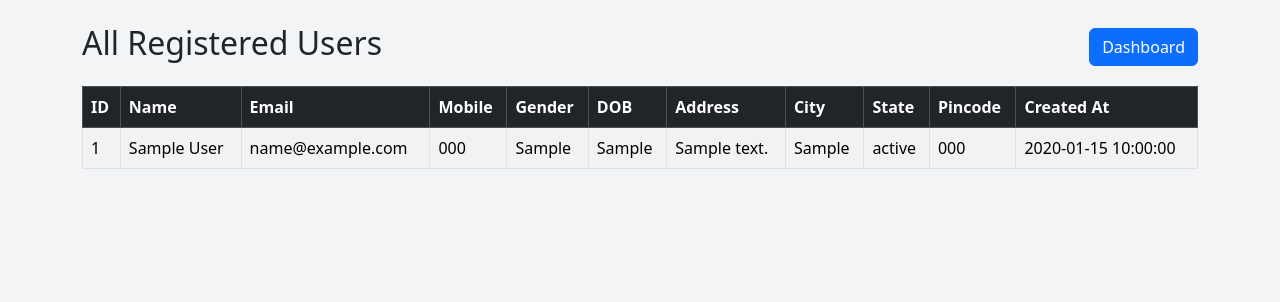
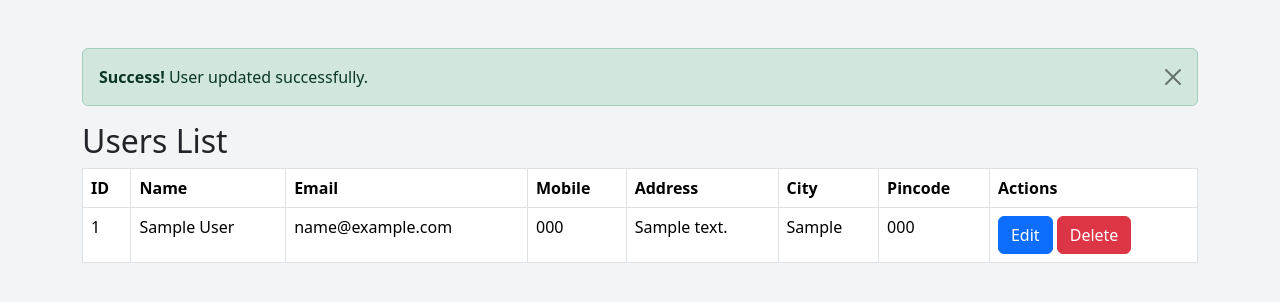
Before and after one commit to naikswapnil/web-assignment, a PHP site: page /users.php?msg=updated in a window 1280 px wide. Shown: the part 67-369 px from the top of the page. Run offline with PHP 8.4, Linux system fonts and the light colour scheme; the visitor is signed in with stand-in values (Sample User, id 1); tables that the repository leaves empty or names only in its code hold one stand-in row (values such as "Sample post").

Commit message:
update user functionality

```diff
--- a/Backend/users.php
+++ b/Backend/users.php
@@ -1,122 +1,87 @@
 <?php
-
 session_start();
 
-if (!isset($_SESSION['user_id'])) {
+include "connection.php";
+include "header.php";
+if(!isset($_SESSION['user_id']))
+{
     header("Location: login.php");
     exit();
 }
 
-include "connection.php";
+$sql = "SELECT * FROM users order by id";
 
-$sql = "SELECT * FROM users ORDER BY id DESC";
-$result = mysqli_query($conn, $sql);
+$result = mysqli_query($conn,$sql);
 
+if(mysqli_num_rows($result)>0)
+{
+    ?>
+<section>
+    <div class="container mt-5">
+        <?php
+if(isset($_GET['msg']) && $_GET['msg'] == 'deleted')
+{
+    echo "<div class='alert alert-success'>
+            User deleted successfully.
+          </div>";
+}
+
+if(isset($_GET['msg']) && $_GET['msg'] == 'updated')
+{
 ?>
+        <div class="alert alert-success alert-dismissible fade show" role="alert">
+            <strong>Success!</strong> User updated successfully.
+            <button type="button" class="btn-close" data-bs-dismiss="alert" aria-label="Close"></button>
+        </div>
+        <?php
+}
 
-<!DOCTYPE html>
-<html lang="en">
-
-<head>
-    <meta charset="UTF-8">
-    <title>All Users</title>
-
-    <link href="https://cdn.jsdelivr.net/npm/bootstrap@5.3.3/dist/css/bootstrap.min.css" rel="stylesheet">
-</head>
-
-<body>
-
-    <?php include "header.php"; ?>
-
-    <div class="container mt-4">
-
-        <div class="d-flex justify-content-between align-items-center mb-3">
-            <h2>All Registered Users</h2>
-
-            <a href="dashboard.php" class="btn btn-primary">
-                Dashboard
-            </a>
-        </div>
-
-        <table class="table table-bordered table-hover table-striped">
-
-            <thead class="table-dark">
-
+        ?>
+        <h2>Users List</h2>
+        <table class="table table-bordered">
+            <thead>
                 <tr>
                     <th>ID</th>
                     <th>Name</th>
                     <th>Email</th>
                     <th>Mobile</th>
-                    <th>Gender</th>
-                    <th>DOB</th>
                     <th>Address</th>
                     <th>City</th>
-                    <th>State</th>
                     <th>Pincode</th>
-                    <th>Created At</th>
+                    <th>Actions</th>
                 </tr>
+            </thead>
+            <?php
+     while($row = mysqli_fetch_assoc($result))
+     {
 
-            </thead>
+     ?>
 
             <tbody>
-
-                <?php
-
-        if(mysqli_num_rows($result)>0)
-        {
-            while($row=mysqli_fetch_assoc($result))
-            {
-        ?>
-
                 <tr>
-
                     <td><?php echo $row['id']; ?></td>
-
                     <td><?php echo $row['name']; ?></td>
-
                     <td><?php echo $row['email']; ?></td>
-
                     <td><?php echo $row['mobile']; ?></td>
-
-                    <td><?php echo $row['gender']; ?></td>
-
-                    <td><?php echo $row['dob']; ?></td>
-
                     <td><?php echo $row['address']; ?></td>
-
                     <td><?php echo $row['city']; ?></td>
-
-                    <td><?php echo $row['state']; ?></td>
-
                     <td><?php echo $row['pincode']; ?></td>
-
-                    <td><?php echo $row['created_at']; ?></td>
-
-                </tr>
-
-                <?php
-            }
-        }
-        else
-        {
-        ?>
-
-                <tr>
-                    <td colspan="11" class="text-center text-danger">
-                        No Users Found
+                    <td>
+                        <a href="edit_user.php?id=<?php echo $row['id']; ?>" class="btn btn-primary">Edit</a>
+                        <a href="delete_user.php?id=<?php echo $row['id']; ?>" class="btn btn-danger">Delete</a>
                     </td>
                 </tr>
 
-                <?php
-        }
-        ?>
-
             </tbody>
 
+            <?php
+ }
+ ?>
         </table>
+    </div>
+</section>
+<?php
+} else {
 
-    </div>
-
-</body>
-
-</html>
+echo "<h2 class='text-center mt-5'>No Users Found</h2>";
+} ?>
```
Also changed, not shown: Backend/edit_user.php (added, +87 -0 lines), Backend/update_user.php (added, +34 -0 lines).
